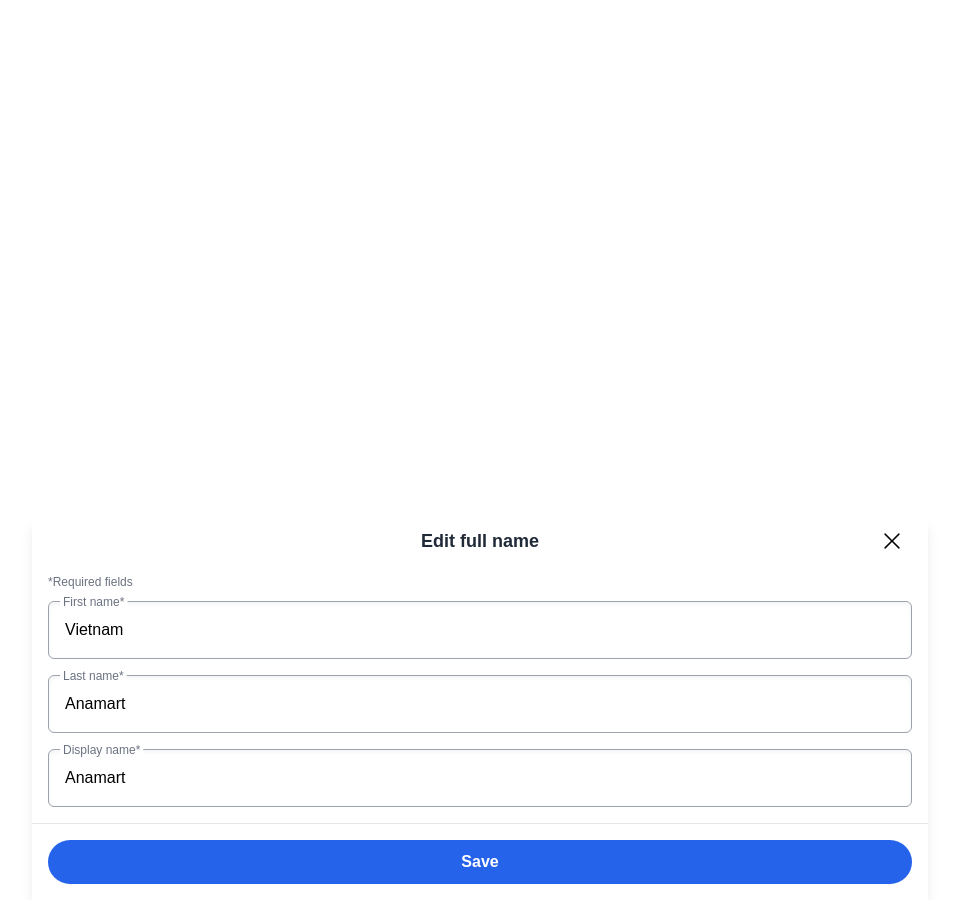
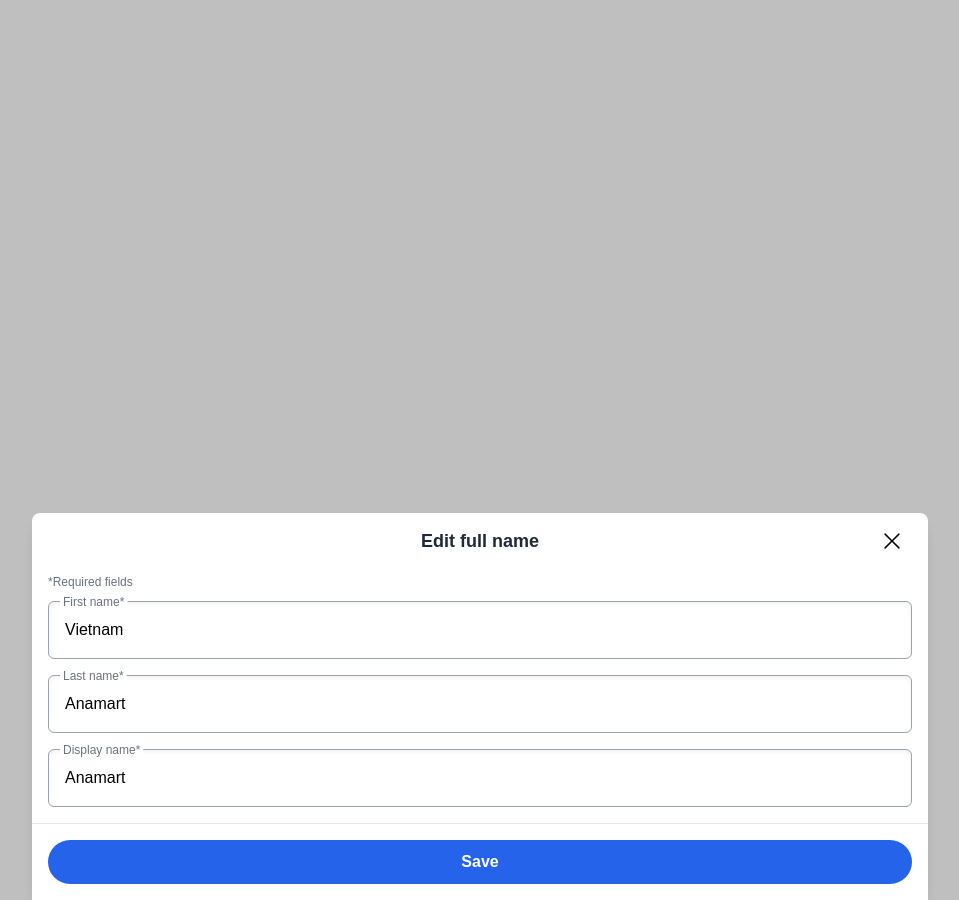
Before and after one commit to saomaidl/saomaidl.github.io, a Jekyll site: the page built from _pages/services.html, in a window 1280 px wide. Shown: the whole page, without its empty margins (160-1119 px from the left). Built offline with Jekyll 4.4.1, drawn with Linux system fonts in a browser that asks for light colours; nearby versions of some CDN libraries; some web fonts are replaced; a script that is not in the unit is left out.

Commit message:
Update infor.html

```diff
--- a/_includes/infor.html
+++ b/_includes/infor.html
@@ -39,7 +39,7 @@
           </div>
         </div>
       </div>
-      <div class="w_WZe8 w_M4uH"></div>
+      <div class="fixed inset-0 bg-black bg-opacity-25"></div>
     </div>
     <div data-focus-guard="true" tabindex="0" style="width: 1px; height: 0px; padding: 0px; overflow: hidden; position: fixed; top: 1px; left: 1px;"></div>
   </div>
```
